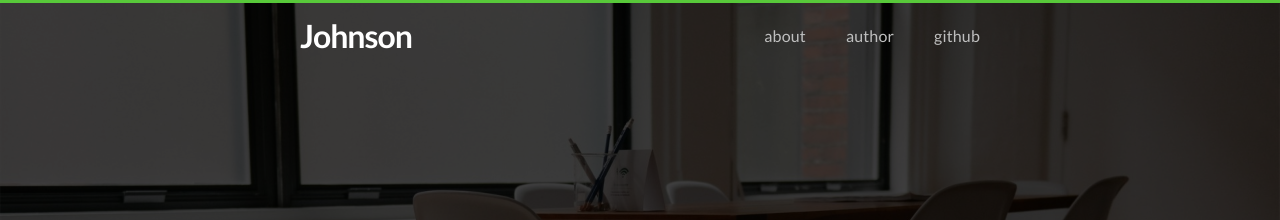
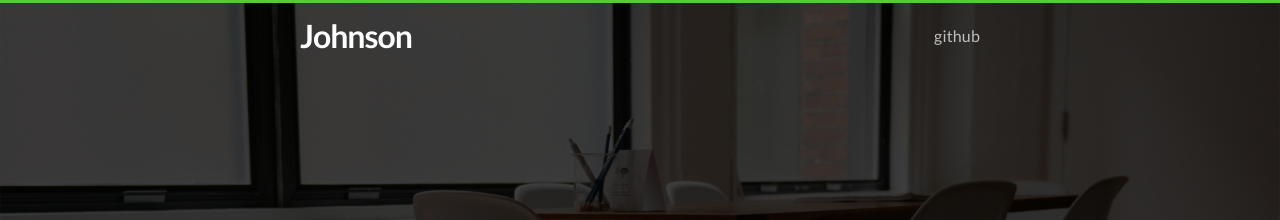
Before and after one commit to zsfbradleyjohnson/zsfbradleyjohnson.github.io, a Jekyll site: the page built from index.html, in a window 1280 px wide. Shown: the top 220 px of the page. Built offline with Jekyll 4.4.1, drawn with Linux system fonts in a browser that asks for light colours; nearby versions of some CDN libraries; the list of posts is cut into pages by our own code.

Commit message:
change info

```diff
--- a/_includes/header.html
+++ b/_includes/header.html
@@ -21,8 +21,8 @@
             <li><a href="{{ page.url | prepend: site.baseurl }}">{{ page.title }}</a></li>
             {% endif %}
           {% endfor %} -->
-          <li><a href="/about">about</a></li>
-          <li><a href="/author">author</a></li>
+<!--           <li><a href="/about">about</a></li>
+          <li><a href="/author">author</a></li> -->
           <li><a href="{{ site.github }}" target="_blank">Github</a></li>
         </ul>
       </nav>
```
